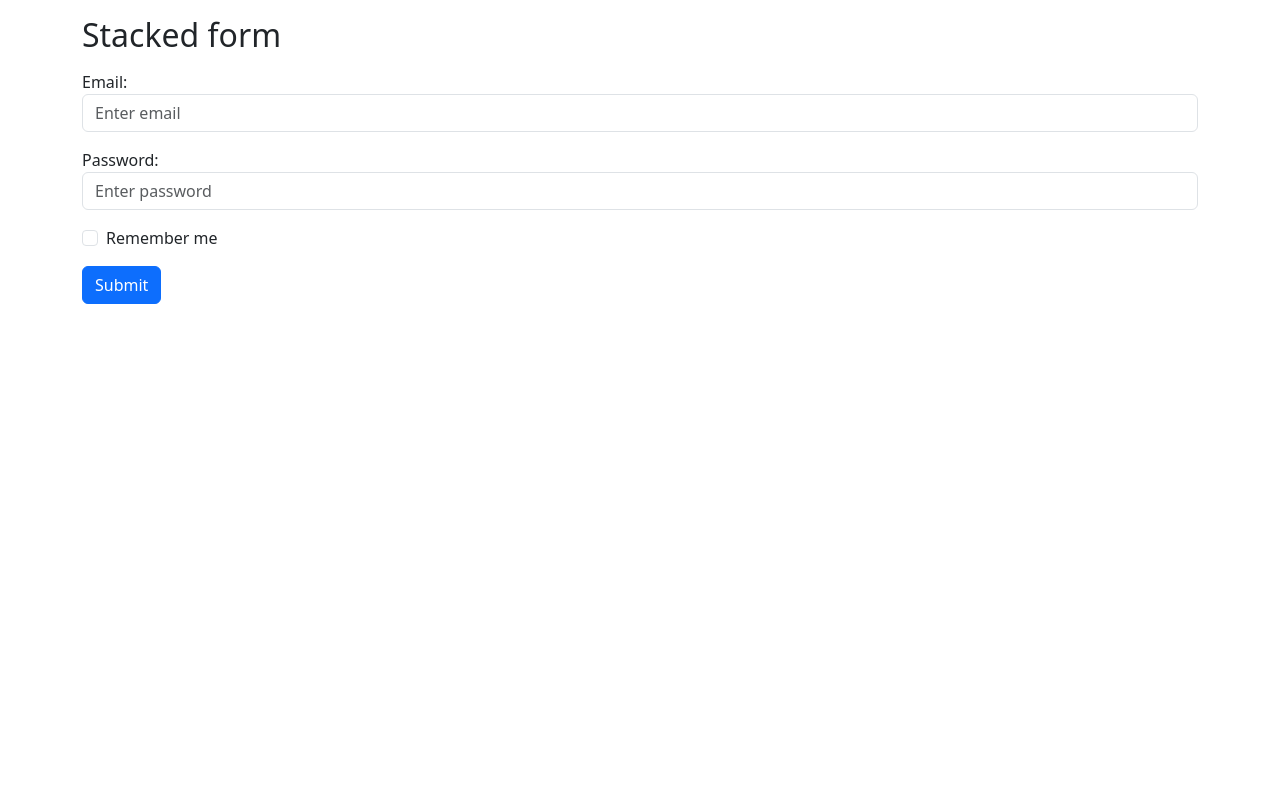
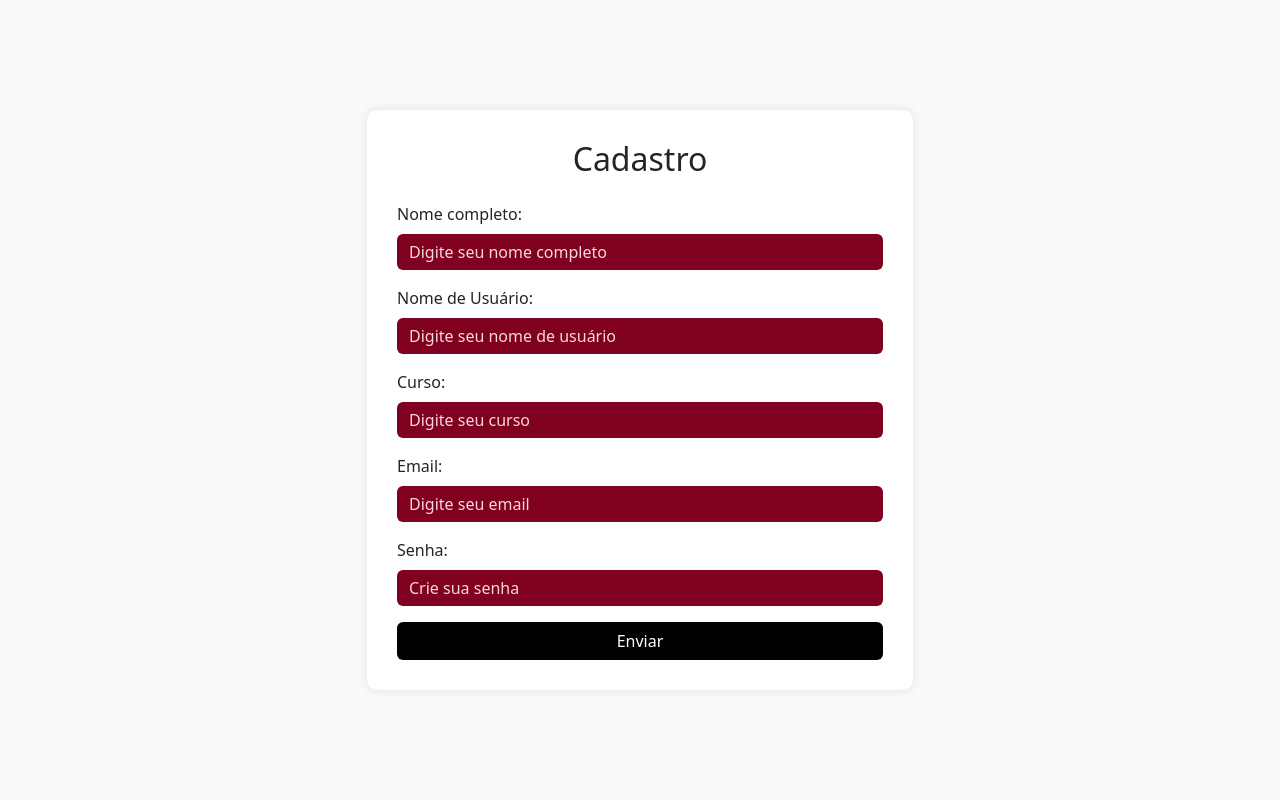
Before and after one commit to gaacarmo/achadoseperdidospucpr, a PHP site: page /cadastro.php in a window 1280 px wide. Run offline with PHP 8.4, Linux system fonts and the light colour scheme; a stand-in replaces the project's code that opens the database connection.

Commit message:
cadastro feito

```diff
--- a/cadastro.php
+++ b/cadastro.php
@@ -1,51 +1,94 @@
 <?php
-    if(isset($_POST['descricao'])){
+require_once 'conecta_db.php';
+if(isset($_POST['email'])) {
     $obj = conecta_db();
-		$query = "
-		INSERT INTO Usuario(nome, nome_usuario, email, senha, curso)
-        VALUES('".$_POST['nome']."','".$_POST['nome_usuario']."','".$_POST['email']."','".$_POST['senha']."','".$_POST['curso']."' )";
 
-		$resultado = $obj->query($query);
-		if($resultado){
-			header("location:index.php");
-		}else{
-			echo "<span class='alert alert-danger'>
-			<h5>Não funcionou!</h5>
-			</span>";
+    $query = "INSERT INTO Usuario (nome, nome_usuario, email, senha, curso_usuario) VALUES (?, ?, ?, ?, ?)";
+    $stmt = $obj->prepare($query);
+
+    $stmt->bind_param("sssss", $_POST['nome'], $_POST['nome_usuario'], $_POST['email'], $_POST['senha'], $_POST['curso_usuario']);
+    $resultado = $stmt->execute();
+
+    if($resultado) {
+        header("Location: index.php");
+        exit();
+    } else {
+        echo "<span class='alert alert-danger'><h5>Não funcionou!</h5></span>";
     }
 }
 ?>
 <!DOCTYPE html>
 <html lang="en">
 <head>
-  <title>Bootstrap Example</title>
+    <title>Cadastro</title>
     <meta charset="utf-8">
     <meta name="viewport" content="width=device-width, initial-scale=1">
     <link href="https://cdn.jsdelivr.net/npm/bootstrap@5.3.3/dist/css/bootstrap.min.css" rel="stylesheet">
     <script src="https://cdn.jsdelivr.net/npm/bootstrap@5.3.3/dist/js/bootstrap.bundle.min.js"></script>
+    <style>
+        body {
+            display: flex;
+            justify-content: center;
+            align-items: center;
+            height: 100vh;
+            background-color: #f8f9fa;
+        }
+        .form-container {
+            background: #fff;
+            padding: 30px;
+            border-radius: 10px;
+            box-shadow: 0px 0px 10px rgba(0, 0, 0, 0.1);
+        }
+        .form-control {
+            background-color: #800020;
+            color: white;
+            border: none;
+        }
+        .form-control::placeholder {
+            color: #f8d7da;
+        }
+        .btn-custom {
+            background-color: black;
+            color: white;
+        }
+        .btn-custom:hover {
+            background-color: #666;
+            color: black;
+        }
+    </style>
 </head>
 <body>
-
-<div class="container mt-3">
-  <h2>Stacked form</h2>
-  <form action="/action_page.php">
-    <div class="mb-3 mt-3">
-      <label for="email">Email:</label>
-      <input type="email" class="form-control" id="email" placeholder="Enter email" name="email">
+    <div class="container">
+        <div class="row justify-content-center">
+            <div class="col-md-6">
+                <div class="form-container">
+                    <h2 class="text-center mb-4">Cadastro</h2>
+                    <form action="" method="POST">
+                        <div class="mb-3">
+                            <label for="nome" class="form-label">Nome completo:</label>
+                            <input type="text" class="form-control" name="nome" required placeholder="Digite seu nome completo">
                         </div>
                         <div class="mb-3">
-      <label for="pwd">Password:</label>
-      <input type="password" class="form-control" id="pwd" placeholder="Enter password" name="pswd">
+                            <label for="nome_usuario" class="form-label">Nome de Usuário:</label>
+                            <input type="text" class="form-control" name="nome_usuario" required placeholder="Digite seu nome de usuário">
                         </div>
-    <div class="form-check mb-3">
-
-      <label class="form-check-label" >
-        <input class="form-check-input" type="checkbox" name="remember"> Remember me
-      </label>
+                        <div class="mb-3">
+                            <label for="curso_usuario" class="form-label">Curso:</label>
+                            <input type="text" class="form-control" name="curso_usuario" required placeholder="Digite seu curso">
                         </div>
-    <button type="submit" class="btn btn-primary">Submit</button>
+                        <div class="mb-3">
+                            <label for="email" class="form-label">Email:</label>
+                            <input type="email" class="form-control" name="email" required placeholder="Digite seu email">
+                        </div>
+                        <div class="mb-3">
+                            <label for="senha" class="form-label">Senha:</label>
+                            <input type="password" class="form-control" name="senha" required placeholder="Crie sua senha">
+                        </div>
+                        <button type="submit" class="btn btn-custom w-100">Enviar</button>
                     </form>
                 </div>
-
+            </div>
+        </div>
+    </div>
 </body>
 </html>
--- a/conecta_db.php
+++ b/conecta_db.php
@@ -3,12 +3,19 @@
 		//Função para conectar no banco de dados
         //Retorna o objeto da Conexão.
 
-	function conecta_db(){
-		$db_name = "db_achei";
-		$user 	 = "root";
-		$pass    = "";
-		$server  = "localhost:3306";
-		$conexao = new mysqli($server, $user, $pass, $db_name);
-		return $conexao;
-	}
+		function conecta_db() {
+			$host = "localhost"; // ou 127.0.0.1
+			$usuario = "root"; // usuário padrão do XAMPP
+			$senha = ""; // senha vazia no XAMPP
+			$banco = "db_achei"; // Substitua pelo nome correto do seu banco
+
+			$conn = new mysqli($host, $usuario, $senha, $banco);
+
+			if ($conn->connect_error) {
+				die("Falha na conexão: " . $conn->connect_error);
+			}
+
+			return $conn;
+		}
+
 ?>
--- a/login.php
+++ b/login.php
@@ -1,9 +1,9 @@
 <?php
+require_once 'conecta_db.php';
 session_start();
 
-include("conecta_db");
 
-$obj = conect_db();
+$obj = conecta_db();
 
 // Corrigido o SQL
 $stmt = $obj->prepare("SELECT nome_usuario FROM Usuario WHERE nome_usuario = ?");
--- a/update.php
+++ b/update.php
@@ -1,6 +1,7 @@
 <?php
+require_once 'conexao.php';
 // Inclui o arquivo com a função de conexão
-include('conecta_db.php');
+
 
 // Verifica se o formulário foi enviado
 if (isset($_POST['nova_senha']) && isset($_POST['confirmar_senha']) && isset($_POST['email'])) {
```
Lines whose indentation alone changed are shown as unchanged.
